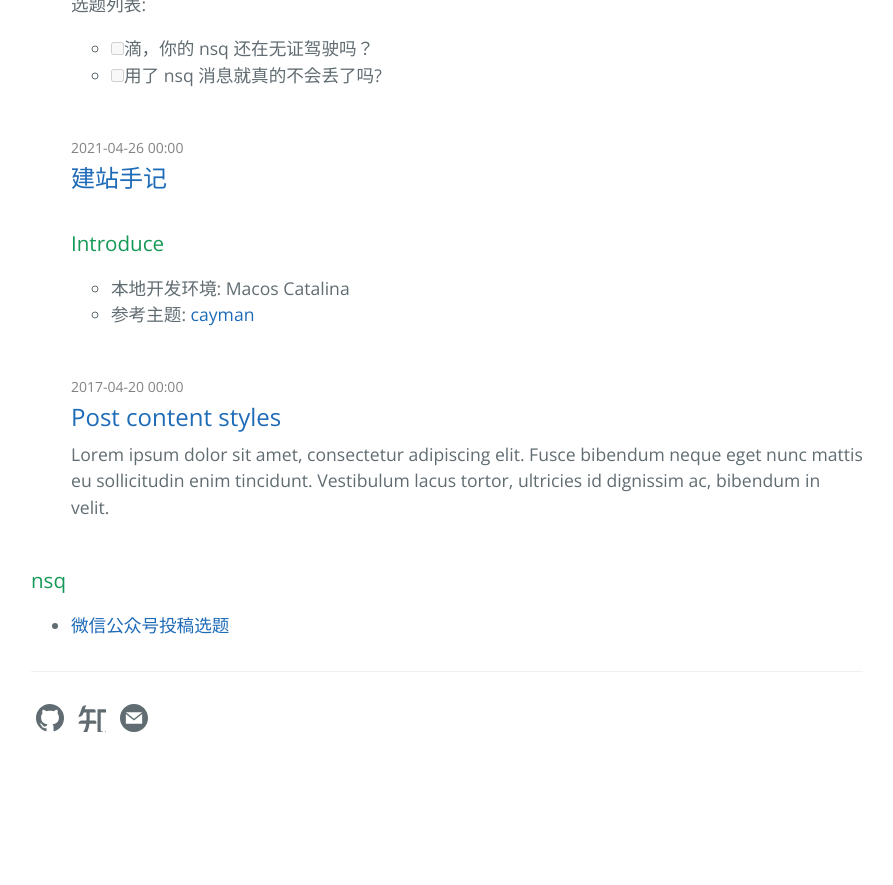
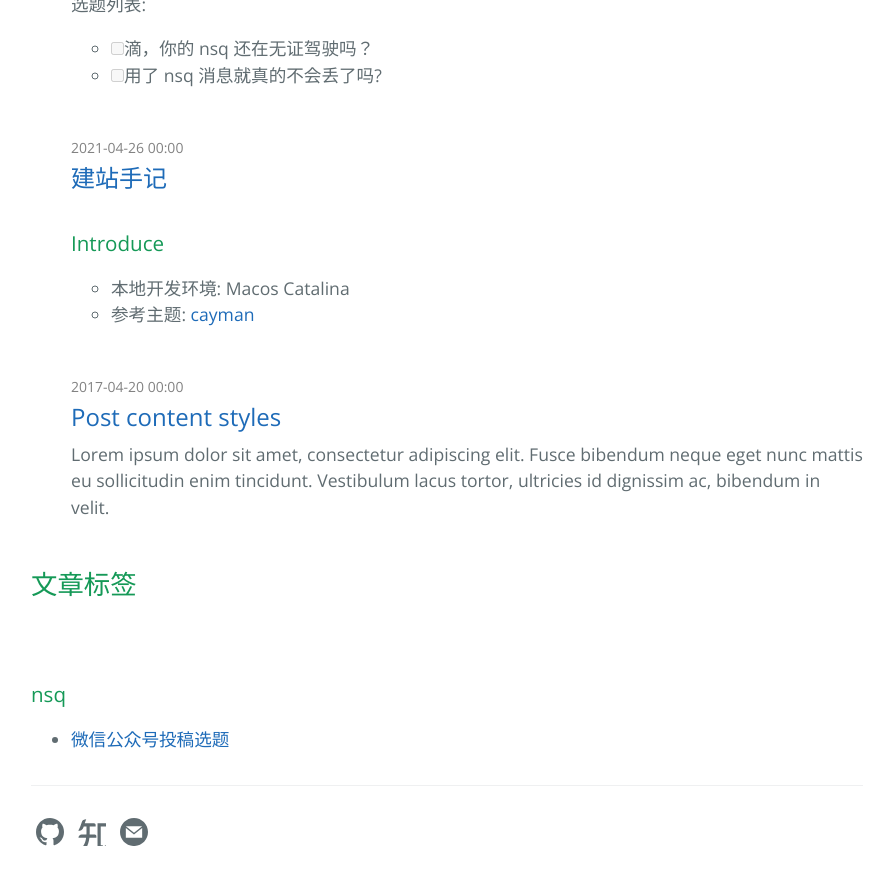
Before and after one commit to kougazhang/oom, a Jekyll site: the page built from index.md, in a window 1280 px wide and 900 px high, scrolled down 801 px. Shown: the top 885 px of the window, without its empty margins (193-1086 px from the left). Built offline with Jekyll 4.4.1, drawn with Linux system fonts in a browser that asks for light colours; before the commit the page ends 1587 px from its top, so only the background shows below that.

Commit message:
update style

```diff
--- a/_layouts/home.html
+++ b/_layouts/home.html
@@ -27,6 +27,10 @@ layout: default
     {% endfor %}
   </ul>
 
+  <h2>文章标签</h2>
+
+  <div>&nbsp;</div>
+
   {% for tag in site.tags %}
   <h3>{{ tag[0] }}</h3>
   <ul>
```
